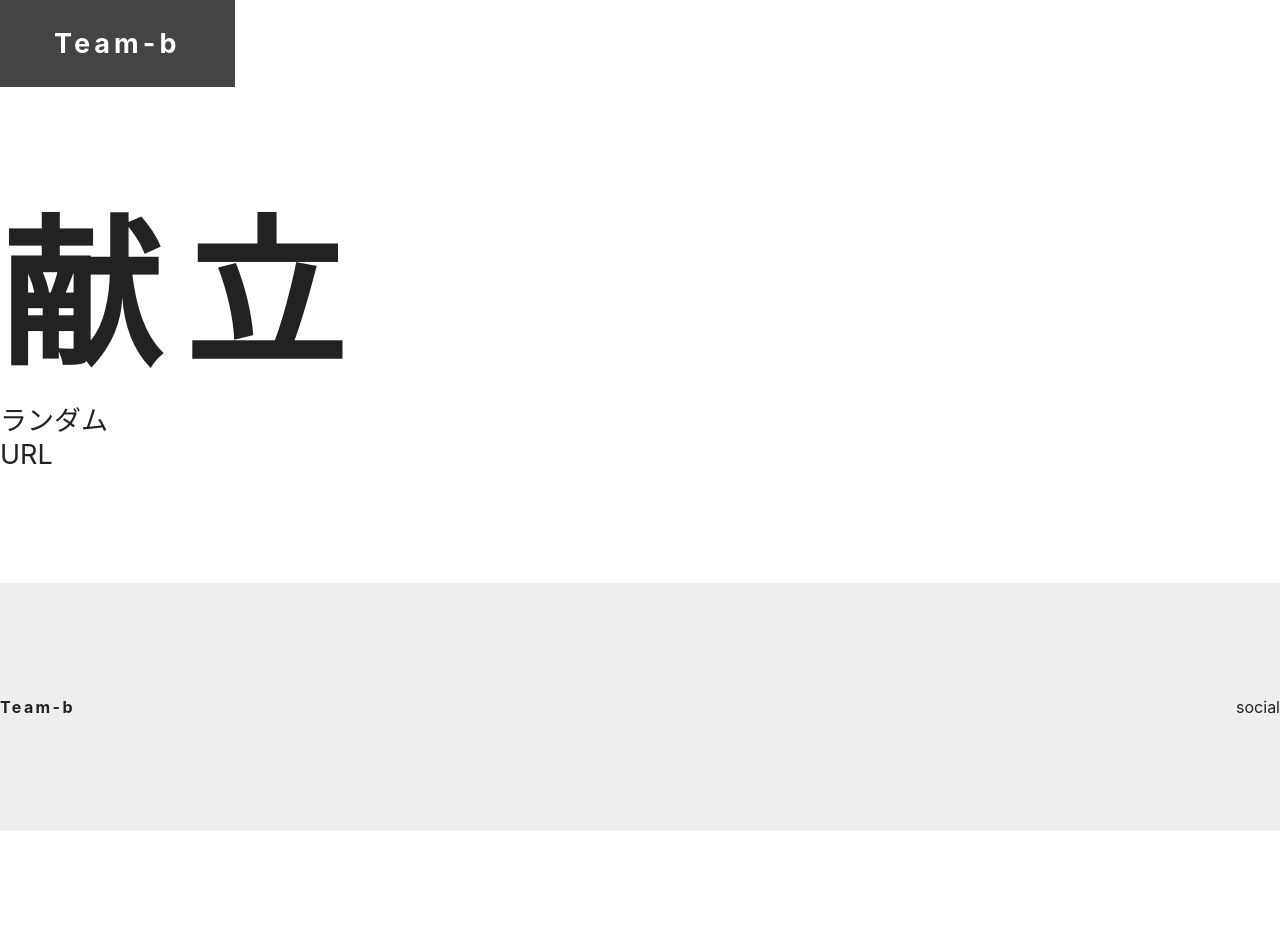
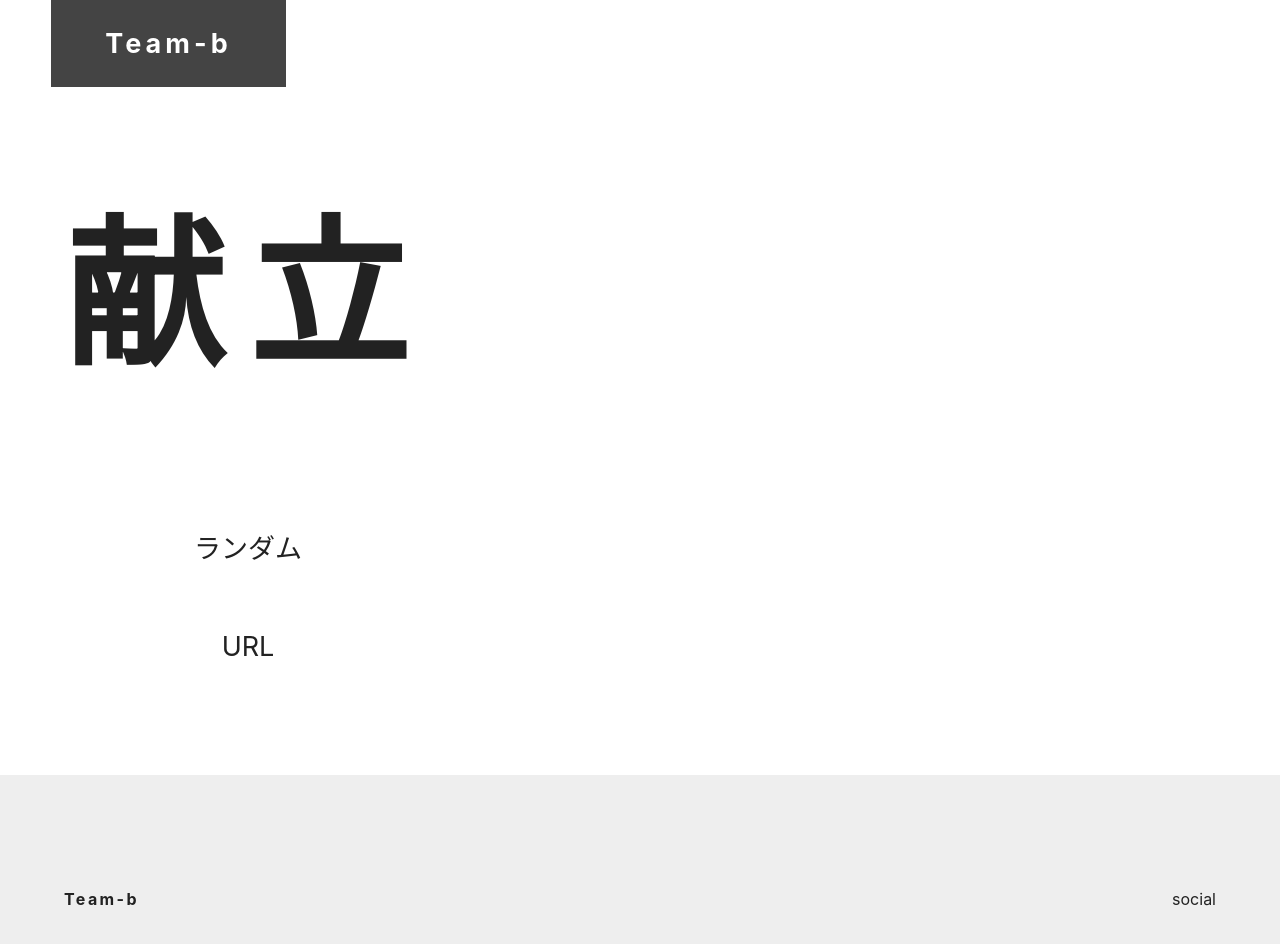
Before and after one commit to itc-s22029/ReactLesson05, a Next.js app: page / in a window 1280 px wide. Shown: the top 944 px of the page. Before the commit the page ends 831 px from the top, so only its background shows below. Built offline with nearby package versions, Linux system fonts and the light colour scheme.

Commit message:
ホームのレイアウトカスタマイズ

```diff
--- /dev/null
+++ b/components/container.js
@@ -0,0 +1,11 @@
+import styles from 'styles/container.module.css'
+
+function Container({ children, large = false }) {
+	return (
+		<div className={large ? styles.large : styles.default}>
+			{children}
+		</div>
+	)
+}
+
+export default Container
--- a/components/footer.js
+++ b/components/footer.js
@@ -1,13 +1,16 @@
+import Container from 'components/container'
 import Logo from 'components/logo'
 import styles from 'styles/footer.module.css'
 
 function Footer(){
 	return (
 		<footer className={styles.wrapper}>
-			<div className={styles.flexContainer}>
-				<Logo />
-					social
-			</div>
+			<Container>
+				<div className={styles.flexContainer}>
+					<Logo />
+						social
+				</div>
+			</Container>
 		</footer>
 	)
 }
--- a/components/header.js
+++ b/components/header.js
@@ -1,9 +1,12 @@
+import Container from 'components/container'
 import Logo from 'components/logo'
 
 function Header() {
 	return (
 		<header>
-			<Logo boxOn />
+			<Container large>
+				<Logo boxOn />
+			</Container>
 		</header>
 	)
 }
--- a/components/hero.js
+++ b/components/hero.js
@@ -4,9 +4,11 @@ function Hero({title, button1, link1, imageOn = false}){
 	return (
 		<div className={styles.flexContainer}>
 			<div className={styles.text}>
-				<h1 className={styles.title}>献立</h1>
-				<p className={styles.button1}>ランダム</p>
-				<p className={styles.link1}>URL</p>
+				<h1 className={styles.title}>{title}</h1>
+				<div className={styles.center}>
+					<p className={styles.button1}>{button1}</p>
+					<p className={styles.link1}>{link1}</p>
+				</div>
 			</div>
 		</div>
 	)
--- /dev/null
+++ b/components/layout.js
@@ -0,0 +1,15 @@
+import Header from 'components/header'
+import Footer from 'components/footer'
+
+function Layout( { children }) {
+	return (
+		<>
+			<Header />
+
+			<main>{children}</main>
+
+			<Footer />
+		</>
+	)
+}
+export default Layout
--- a/pages/_app.js
+++ b/pages/_app.js
@@ -1,5 +1,11 @@
 import 'styles/globals.css'
+import Layout from 'components/layout'
 
-export default function App({ Component, pageProps }) {
-  return <Component {...pageProps} />
+function MyApp({ Component, pageProps }) {
+  return (
+		<Layout>
+			<Component {...pageProps} />
+		</Layout>
+	)
 }
+export default MyApp
--- a/pages/index.js
+++ b/pages/index.js
@@ -1,18 +1,15 @@
-import Header from 'components/header'
+import Container from 'components/container'
 import Hero from 'components/hero'
-import Footer from 'components/footer'
 
 function Home() {
 	return (
-		<>
-			<Header />
-
-			<main>
-				<Hero />
-			</main>
-
-			<Footer />
-		</>
+		<Container>
+			<Hero
+				title="献立"
+				button1="ランダム"
+				link1="URL"
+		/>
+		</Container>
 	)
 }
 export default Home
--- /dev/null
+++ b/styles/container.module.css
@@ -0,0 +1,10 @@
+.default {
+	width: 92%;
+	max-width: 1152px;
+	margin: 0 auto;
+}
+
+.large{
+	composes: default;
+	max-width: 1280px;
+}
--- a/styles/hero.module.css
+++ b/styles/hero.module.css
@@ -1,5 +1,11 @@
 .flexContainer {
 	composes: sideBySideCenter from 'styles/utils.module.css';
+}
+
+/*中央揃え*/
+.center {
+	align-items: center;
+	text-align: center;
 }
 
 .text {
@@ -14,8 +20,11 @@
 }
 
 .button1 {
+	margin-top: 8rem;
+	font-size: var(--small-heading2);
+	align-items: center;
+}
+.link1 {
+	margin-top: 4rem;
 	font-size: var(--small-heading2);
 }
-.link1 {
-	font-size: var(--small-heading2);
-}
```
